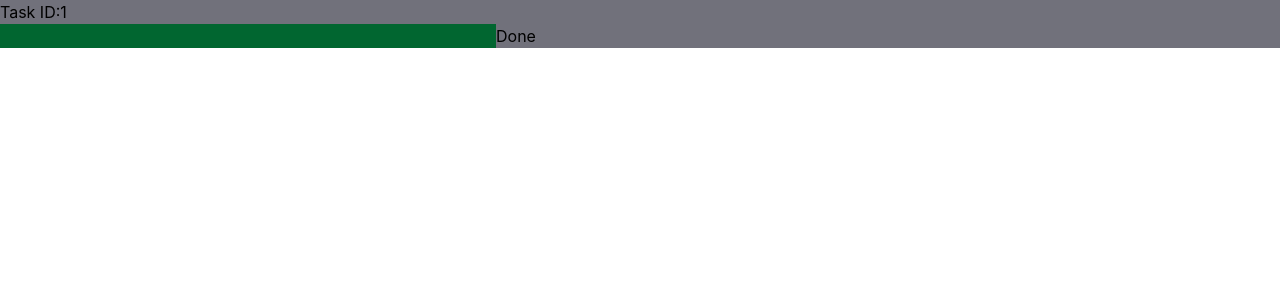
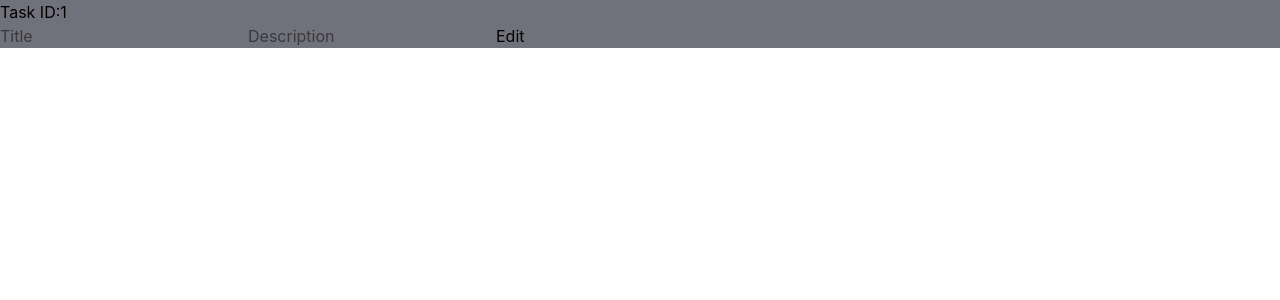
Before and after one commit to Paban-1/TaskLabFrontEnd, a React (Vite) app: page /edit/1 in a window 1280 px wide. Shown: the top 300 px of the page. Built offline with nearby package versions, Linux system fonts and the light colour scheme; no server answers.

Commit message:
MAJOR: added reuse Edit TAsk

```diff
--- a/src/components/EditTask.jsx
+++ b/src/components/EditTask.jsx
@@ -3,6 +3,7 @@ import { useDispatch } from 'react-redux'
 import { updateTask } from '../features/tasks/taskSlice'
 import { useParams, useNavigate } from 'react-router-dom'
 import api from '../utils/API'
+import { TaskForm } from "../constent"
 
 const EditTask = () => {
     const dispatch = useDispatch()
@@ -23,14 +24,16 @@ const EditTask = () => {
         fetchTask()
     }, [id])
 
-    const handleEdit = (id) => {
+    const handleEdit = (data) => {
         dispatch(updateTask({
             id: task._id,
             data: {
-                title: task.title,
-                description: task.description
+                title: data.title,
+                description: data.description
             }
         }));
+        console.log("updated data", data);
+
         naviaget('/create')
         // console.log("Done");
     }
@@ -39,12 +42,16 @@ const EditTask = () => {
         <div className='bg-zinc-500'>
 
             <h2>Task ID:{id}</h2>
-            <input type="text" value={task.title} onChange={(e) => setTask({ ...task, title: e.target.value })} className='bg-green-800' />
 
-            <input type="text" value={task.description} onChange={(e) => setTask({ ...task, description: e.target.value })} className='bg-green-800' />
+            <TaskForm initialData={task} buttonText="Edit" onSubmit={handleEdit} />
+
+            {/* <TaskForm /> */}
+            {/* <input type="text" value={task.title} onChange={(e) => setTask({ ...task, title: e.target.value })} className='bg-green-800' /> */}
+
+            {/* <input type="text" value={task.description} onChange={(e) => setTask({ ...task, description: e.target.value })} className='bg-green-800' /> */}
 
 
-            <button onClick={handleEdit}>Done</button>
+            {/* <button onClick={handleEdit}>Done</button> */}
         </div>
     )
 }
--- a/src/components/TaskForm.jsx
+++ b/src/components/TaskForm.jsx
@@ -19,7 +19,7 @@ const TaskForm = ({ initialData, onSubmit, buttonText }) => {
 
     const handleSubmit = () => {
         onSubmit(formData);
-        // console.log(formData);
+        console.log(formData);
         setFormData(
             {
                 title: "",
```
